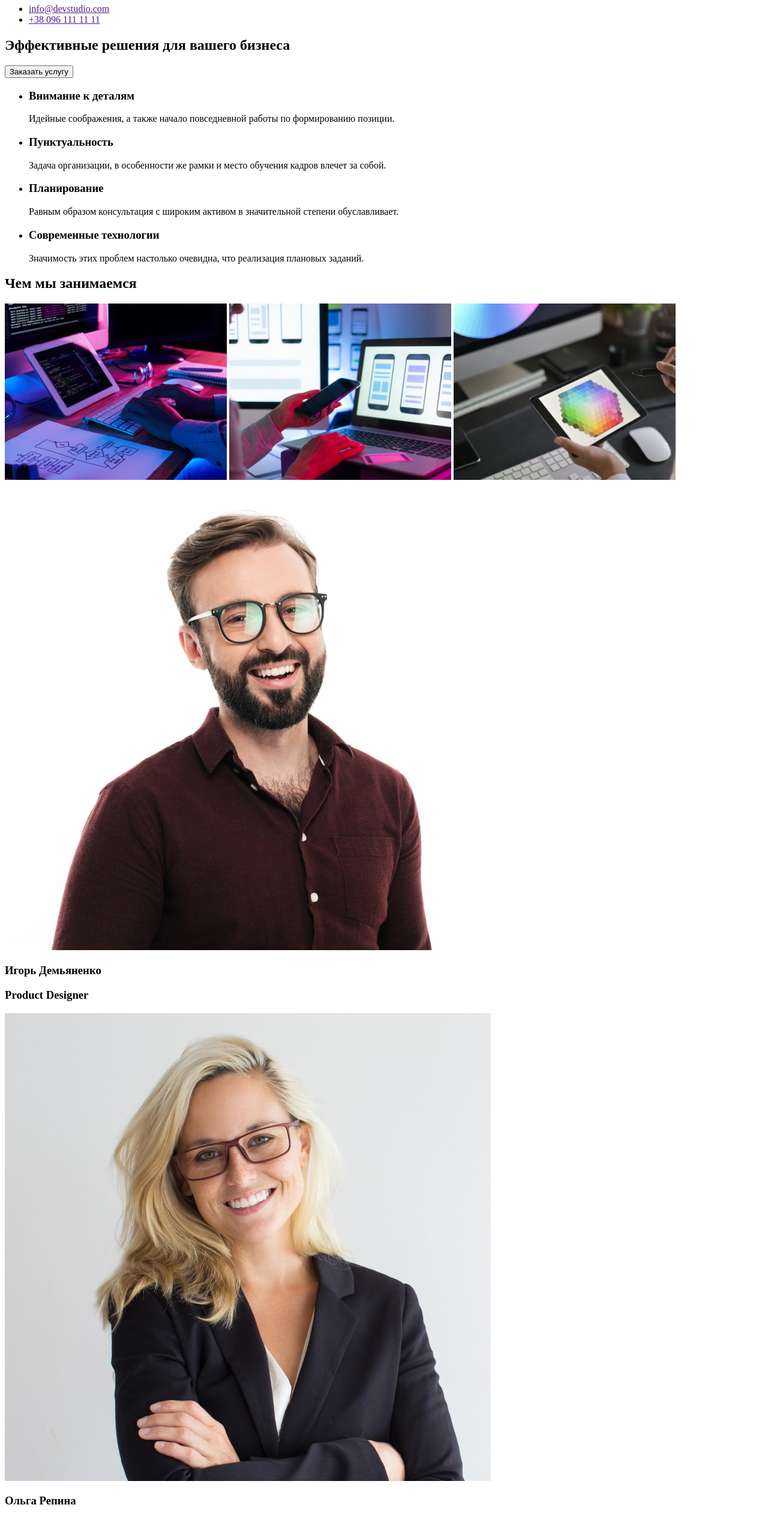
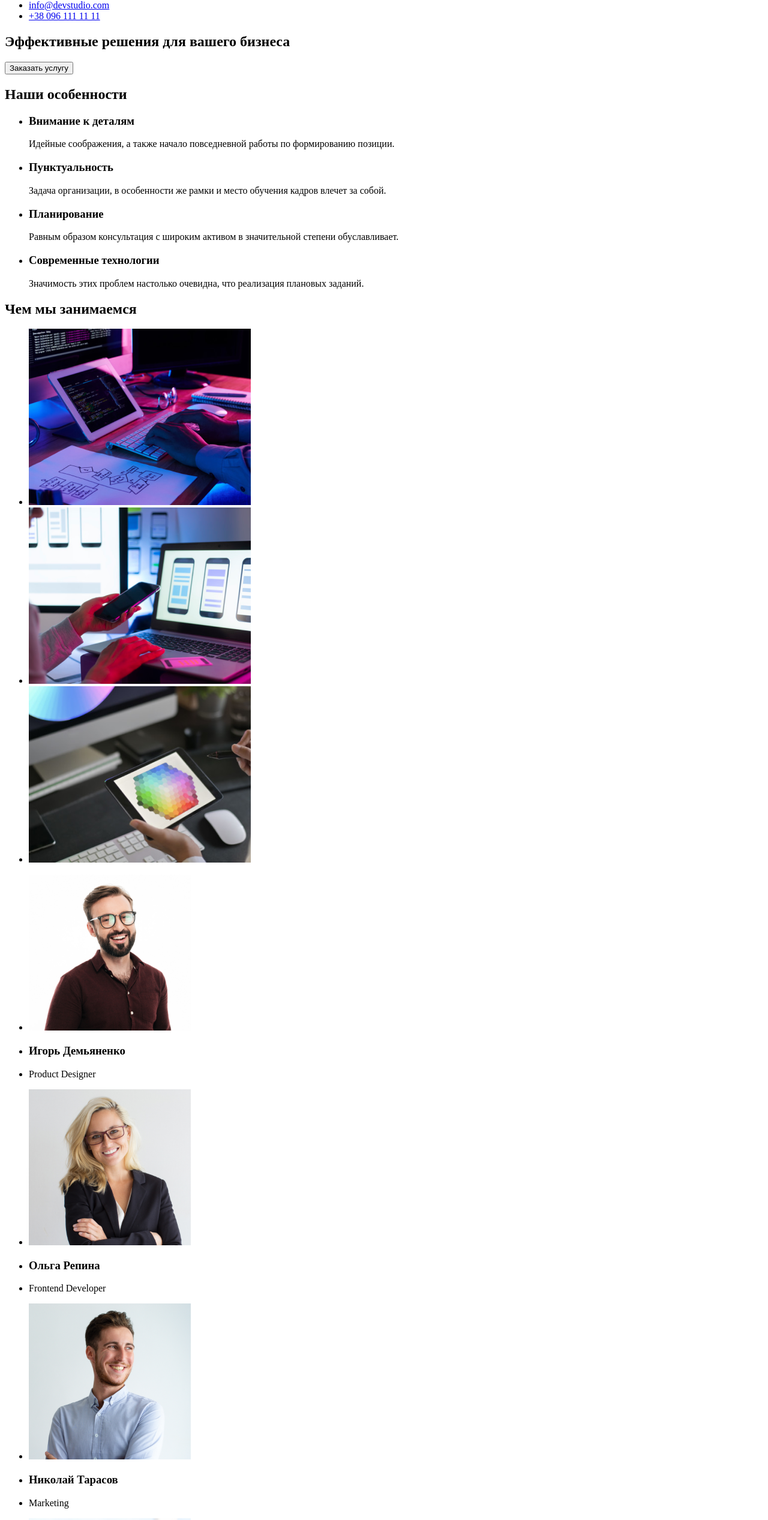
Before and after one commit to Serhiiprog/goit-markup-hw-01, a plain HTML site: page index.html in a window 1280 px wide. Shown: the part 112-2646 px from the top of the page at 60% size. Drawn offline with Linux system fonts and the light colour scheme.

Commit message:
website
changed bags

```diff
--- a/index.html
+++ b/index.html
@@ -10,7 +10,7 @@
     <header>
         <nav>
         <!--Logo WebSite-->
-        <a href=""><img src="img/WebStudio.svg" alt=""></a>
+        <a href="WebStudio"><i>WebStudio</i></a>
         <!--Studio,portfolio,contacts-->
         <ul>
             <li><a href="">Студия</a></li>
@@ -20,19 +20,18 @@
         </nav>
         <!--mail and phone number-->
         <ul>
-            <li><a href="">info@devstudio.com</a></li>
-            <li><a href="">+38 096 111 11 11</a></li>
+            <li><a href="mailtoinfo@devstudio.com">info@devstudio.com</a></li>
+            <li><a href="telto+380961111111">+38 096 111 11 11</a></li>
         </ul>
     </header>
     <!--order service-->
-    <div>
-        <section>
+    <section>
             <h1>Эффективные решения для вашего бизнеса</h1>
-            <input type="button" value="Заказать услугу">
-        </section>
-    </div>
-     <!--Advantages this company-->
+            <button>Заказать услугу</button>
+    </section>
+    <!--Advantages this company-->
     <section>
+        <h2>Наши особенности</h2>
         <ul>
             <li>
                 <h3>Внимание к деталям</h3>
@@ -55,50 +54,52 @@
     <!--What we do-->
     <section>
         <h2>Чем мы занимаемся</h2>
-        <img src="img/box 1.png" alt="it has to be a picture here">
-        <img src="img/box 2.png" alt="No picture don't worry my friend">
-        <img src="img/box 3.png" alt="Learn it if you want to be the strongest man in my village">
+        <ul>
+            <li><img src="img/box_1.png" width="370px" alt="User photo"></li>
+            <li><img src="img/box_2.png" width="370px" alt="User photo"></li>
+            <li><img src="img/box_3.png" width="370px" alt="User photo"></li>
+        </ul>
     </section>
     <!--Out best team-->
     <section>
-        <div>
-            <img src="img/img.jpg" alt="who is this man">
-            <h3>Игорь Демьяненко</h3>
-            <h3>Product Designer</h3>
-        </div>
-        <div>
-            <img src="img/img (1).jpg" alt="prog is one way to leave Ukraine">
-            <h3>Ольга Репина</h3>
-            <h3>Frontend Developer</h3>
-        </div>
-        <div>
-            <img src="img/img (2).jpg" alt="You can more than you think bro">
-            <h3>Николай Тарасов</h3>
-            <h3>Marketing</h3>
-        </div>
-        <div>
-            <img src="img/img (3).jpg" alt="Let's do it">
-            <h3>Михаил Ермаков</h3>
-            <h3>UI Designer</h3>
-        </div>
+        <ul>
+            <li><img src="img/img.jpg" width="270px" alt="user photo"></li>
+            <li><h3>Игорь Демьяненко</h3></li>
+            <li><p>Product Designer</p></li>
+        </ul>
+        <ul>
+            <li><img src="img/img_1.jpg" width="270px" alt="user photo"></li>
+            <li><h3>Ольга Репина</h3></li>
+            <li><p>Frontend Developer</p></li>
+        </ul>
+        <ul>
+            <li><img src="img/img_2.jpg" width="270px" alt="user photo"></li>
+            <li><h3>Николай Тарасов</h3></li>
+            <li><p>Marketing</p></li>
+        </ul>
+        <ul>
+            <li><img src="img/img_3.jpg" width="270px" alt=""></li>
+            <li><h3>Михаил Ермаков</h3></li>
+            <li><p>UI Designer</p></li>
+        </ul>
     </section>
     <!--END-->
     <footer>
         <!--Address-->
-        <section>
+        <address>
             <a href=""><img src="img/WebStudio.svg" alt=""></a>
             <ul>
                 <li>
                    <p>г. Киев, пр-т Леси Украинки, 26</p>
                 </li>
                 <li>
-                    <a href="">info@example.com</a>
+                    <a href="mailtoinfo@example.com">info@example.com</a>
                 </li>
                 <li>
-                    <a href="">+38 099 111 11 11</a>
+                    <a href="telto+380991111111">+38 099 111 11 11</a>
                 </li>
             </ul>
-        </section>
+        </address>
     </footer>
 </body>
 </html>
```
Also changed, not shown: img/box_1.png (renamed from img/box 1.png), img/box_2.png (renamed from img/box 2.png), img/box_3.png (renamed from img/box 3.png), img/img_1.jpg (renamed from img/img (1).jpg), img/img_2.jpg (renamed from img/img (2).jpg), img/img_3.jpg (renamed from img/img (3).jpg).
